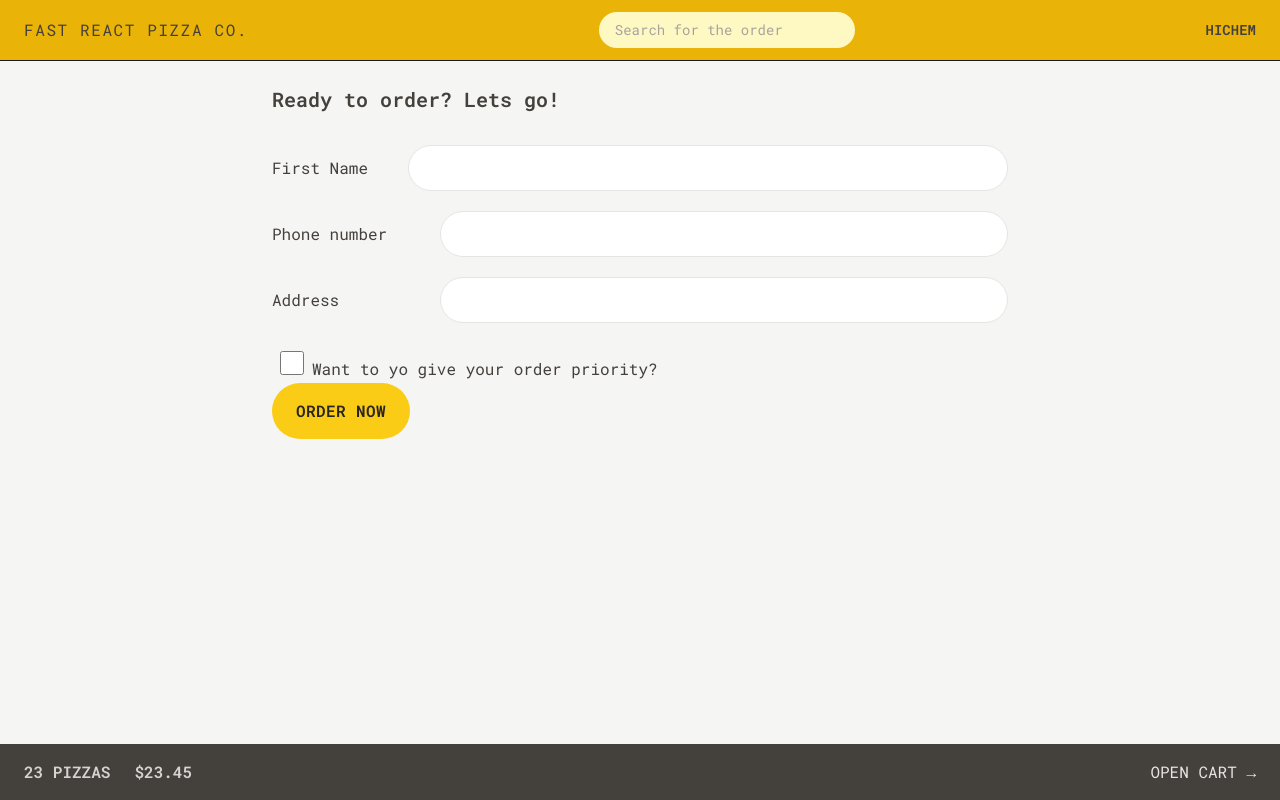
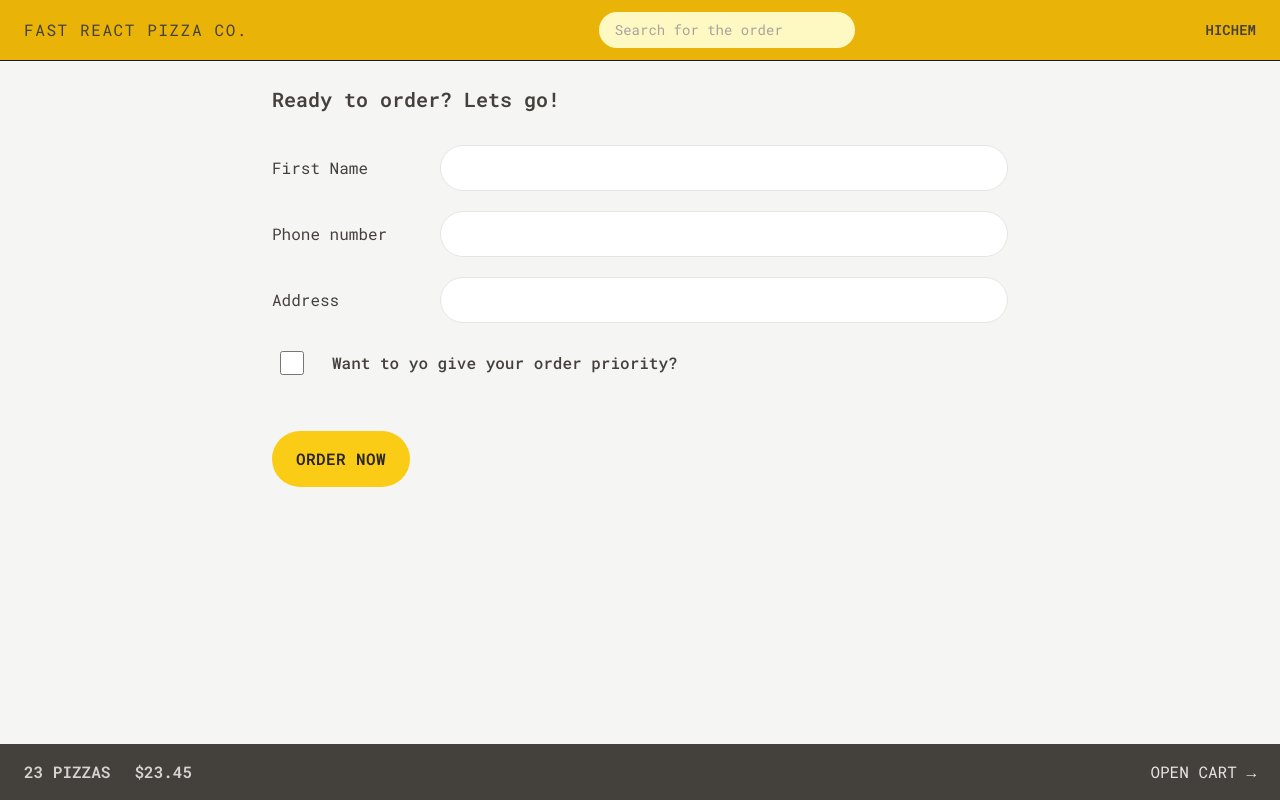
Before and after one commit to Heechem/pizza-fast, a React (Vite) app: page /order/new in a window 1280 px wide. Built offline with nearby package versions, Linux system fonts and the light colour scheme; the HTML template or start-up script is replaced by a standard one.

Commit message:
change Icone

```diff
--- a/src/features/order/CreateOrder.jsx
+++ b/src/features/order/CreateOrder.jsx
@@ -1,5 +1,5 @@
 import { Form, redirect, useActionData, useNavigation } from "react-router-dom";
-import { formatDate } from "../../utilities/helpers";
+
 import { createOrder } from "../../services/apiRestaurant";
 import Button from "../../ui/Button";
 
@@ -44,23 +44,22 @@ function CreateOrder() {
   return (
     <div className="px-4 py-6">
       <h2 className="mb-8 text-xl font-semibold">Ready to order? Lets go!</h2>
-
+      {/* <Form method="POST" action="/order/new"> */}
       <Form method="POST">
         <div className="mb-5 flex flex-col gap-2 sm:flex-row sm:items-center">
           <label className="sm:basis-40">First Name</label>
-          <input
-            className="input w-full "
-            type="text"
-            name="customer"
-            required
-          />
+          <input className="input grow " type="text" name="customer" required />
         </div>
 
         <div className="mb-5 flex flex-col gap-2 sm:flex-row sm:items-center">
           <label className="sm:basis-40">Phone number</label>
           <div className="grow">
             <input className="input w-full " type="tel" name="phone" required />
-            {fromErrors?.phone && <p>{fromErrors.phone}</p>}
+            {fromErrors?.phone && (
+              <p className="tex-xs mt-2 rounded-full p-2 text-red-600">
+                {fromErrors.phone}
+              </p>
+            )}
           </div>
         </div>
 
@@ -76,7 +75,7 @@ function CreateOrder() {
           </div>
         </div>
 
-        <div>
+        <div className="mb-12 flex items-center gap-5 ">
           <input
             className="m-2 h-6 w-6 accent-yellow-400 focus:outline-none focus:ring focus:ring-yellow-400 focus:ring-offset-2"
             type="checkbox"
@@ -85,7 +84,9 @@ function CreateOrder() {
             // value={withPriority}
             // onChange={(e) => setWithPriority(e.target.checked)}
           />
-          <label htmlFor="priority">Want to yo give your order priority?</label>
+          <label htmlFor="priority" className="font-medium">
+            Want to yo give your order priority?
+          </label>
         </div>
 
         <div>
```
Also changed, not shown: index.html (+5 -2 lines), src/services/apiRestaurant.js (+8 -8 lines).
